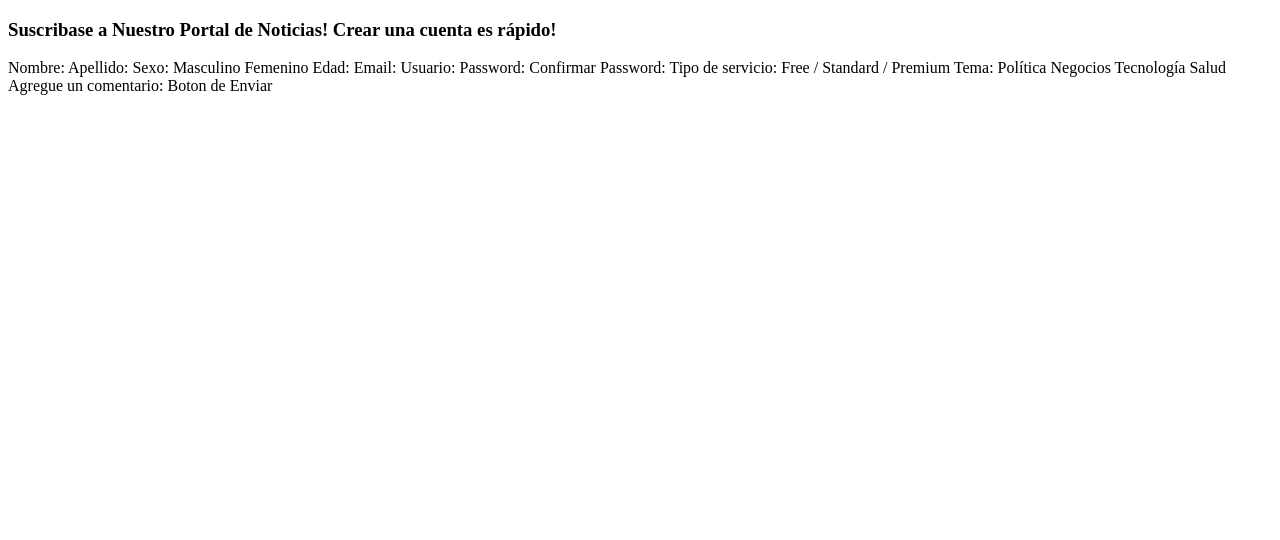
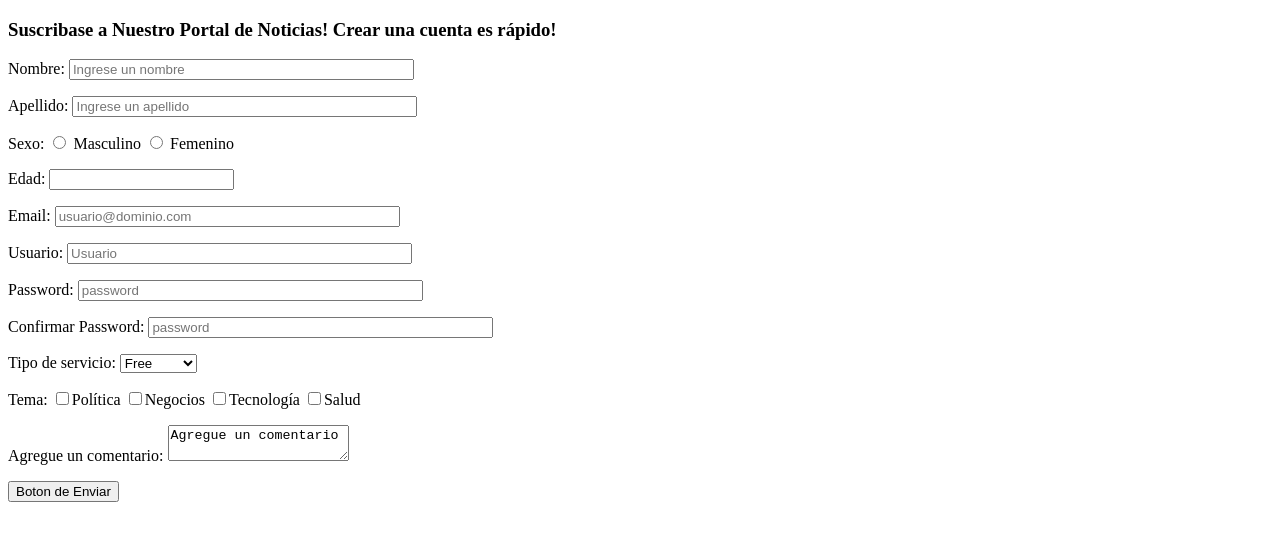
Before and after one commit to UCC-LabCompu2/ejercicios2022-edme88, a plain HTML site: page Ejercicios-HTML/ej_formulario.html in a window 1280 px wide. Drawn offline with Linux system fonts and the light colour scheme.

Commit message:
Ejercicios de accesibilidad y multimedia

```diff
--- a/Ejercicios-HTML/ej_formulario.html
+++ b/Ejercicios-HTML/ej_formulario.html
@@ -18,26 +18,57 @@
     https://www.w3schools.com/html/tryit.asp?filename=tryhtml_elem_output-->
 
 <h3>Suscribase a Nuestro Portal de Noticias! Crear una cuenta es rápido!</h3>
-Nombre:
-Apellido:
-Sexo: Masculino Femenino
-Edad:
-Email:
-Usuario:
-Password:
-Confirmar Password:
-
-Tipo de servicio: Free / Standard / Premium
-Tema:
-Política
-Negocios
-Tecnología
-Salud
-
-Agregue un comentario:
-
-Boton de Enviar
-
+<form name="form_suscripcion">
+    <p>
+        <label for="nombre">Nombre:</label> <input type="text" name="nombre" id="nombre" placeholder="Ingrese un nombre" size="40">
+    </p>
+    <p>
+        <label for="apellido">Apellido: </label> <input type="text" name="apellido" id="apellido" placeholder="Ingrese un apellido" size="40">
+    </p>
+    <p>
+        Sexo: <input type="radio" name="genero" value="masculino" id="masculino">
+              <label for="masculino">Masculino</label>
+              <input type="radio" name="genero" value="femenino" id="femenino">
+              <label for="femenino">Femenino</label>
+    </p>
+    <p>
+        <label for="edad">Edad:</label> <input type="number" name="edad" id="edad">
+    </p>
+    <p>
+        <label for="email">Email:</label> <input type="email" name="email" id="email" placeholder="usuario@dominio.com" size="40">
+    </p>
+    <p>
+        <label for="usuario">Usuario:</label> <input type="text" name="usuario" id="usuario"  placeholder="Usuario" size="40">
+    </p>
+    <p>
+        <label for="pass">Password:</label> <input type="password" name="pass" id="pass" maxlength="12" placeholder="password" size="40">
+    </p>
+    <p>
+        <label for="repeatPass">Confirmar Password:</label> <input type="password" name="pass" id="repeatPass" maxlength="12" placeholder="password" size="40">
+    </p>
+    <p>
+        <label for="tipoServicio">Tipo de servicio:</label>
+        <select name="tipoServicio" id="tipoServicio">
+            <option value="free">Free </option>
+            <option value="standard">Standard </option>
+            <option value="premium">Premium</option>
+        </select>
+    </p>
+    <p>
+        Tema:
+        <input type="checkbox" name="politica" id="politica"><label for="politica">Política</label>
+        <input type="checkbox" name="negocios" id="negocios"><label for="negocios">Negocios</label>
+        <input type="checkbox" name="tech" id="tech"><label for="tech">Tecnología</label>
+        <input type="checkbox" name="salud" id="salud"><label for="salud">Salud</label>
+    </p>
+    <p>
+        <label for="comentario">Agregue un comentario:</label>
+        <textarea name="comentario" id="comentario">Agregue un comentario</textarea>
+    </p>
+    <p>
+        <button>Boton de Enviar</button>
+    </p>
+</form>
 
 </body>
 </html>
```
Also changed, not shown: Ejercicios-HTML/ej_animales.html (+7 -3 lines), Ejercicios-HTML/ej_listas.html (+1 -1 lines), Ejercicios-HTML/ej_noticia.html (+1 -1 lines), Ejercicios-HTML/ej_tablas.html (+1 -0 lines).
